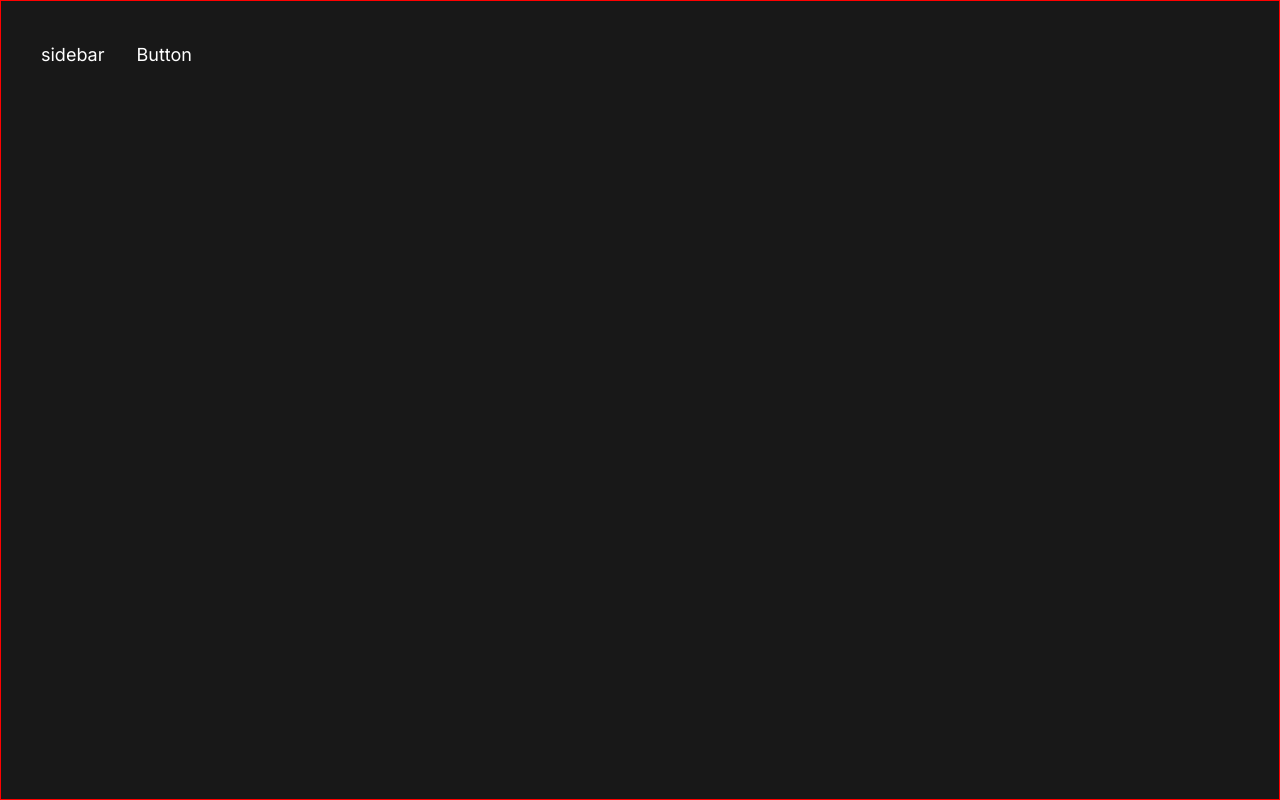
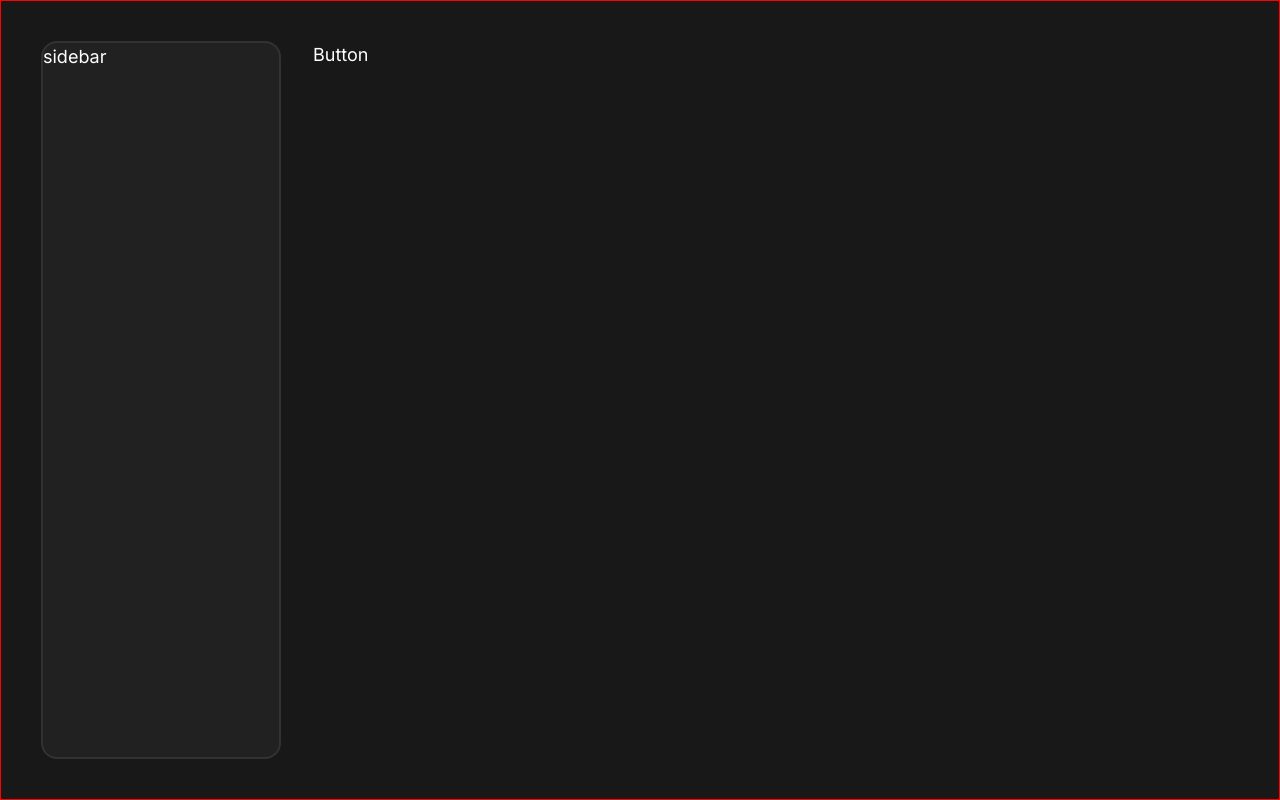
Before and after one commit to PauloCollares1/dashdescoboard, a Next.js app: page / in a window 1280 px wide. Built offline with nearby package versions, Linux system fonts and the light colour scheme.

Commit message:
Inserindo o primeiro context

```diff
--- a/app/components/Sidebar/index.tsx
+++ b/app/components/Sidebar/index.tsx
@@ -1,7 +1,25 @@
+"use client";
 import React from "react";
+// import { useGlobalState } from "@/app/context/globalProvider";
+
+import { useGlobalState } from "@/app/context/globalProvider";
+import styled from "styled-components";
 
 const Sidebar = () => {
-  return <div>sidebar</div>;
+  const { theme } = useGlobalState();
+
+  console.log("theme");
+  console.log(theme);
+
+  return <StyledNavbar theme={theme}>sidebar</StyledNavbar>;
 };
 
+const StyledNavbar = styled.nav`
+  position: relative;
+  border-radius: 1rem;
+  width: ${(props) => props.theme.sidebarWidth};
+  background-color: ${(props) => props.theme.colorBg2};
+  border: 2px solid ${(props) => props.theme.borderColor2};
+`;
+
 export default Sidebar;
--- /dev/null
+++ b/app/context/globalProvider.js
@@ -0,0 +1,28 @@
+
+"use client";
+
+import React, { createContext, useContext, useState } from "react";
+import themes from './themes';
+
+
+export const GlobalContext = createContext();
+export const GlobalUpdateContext = createContext();
+
+export const GlobalProvider = ({children}) => {
+
+    const [selectedTheme, setSelectedThemes] = useState(0);
+
+
+    const theme = themes[selectedTheme]
+
+    return (
+        <GlobalContext.Provider value={{theme}}>
+            <GlobalUpdateContext.Provider value={{}}>
+                {children}
+            </GlobalUpdateContext.Provider>
+        </GlobalContext.Provider>
+    )
+};
+
+export const useGlobalState = () => useContext(GlobalContext);
+// export const useGlobalUpdate = () => useContext(GlobalUpdateContext)
--- a/app/globals.css
+++ b/app/globals.css
@@ -1,6 +1,6 @@
 @tailwind base;
+@tailwind utilities;
 @tailwind components;
-@tailwind utilities;
 
 :root {
   --foreground-rgb: 0, 0, 0;
--- a/app/layout.tsx
+++ b/app/layout.tsx
@@ -3,6 +3,7 @@ import { Inter } from "next/font/google";
 import "./globals.css";
 import Sidebar from "./components/Sidebar";
 import GlobalStyleProvider from "./providers/GlobalStyleProvider";
+import ContextProvider from "./providers/ContextProvider";
 
 const inter = Inter({ subsets: ["latin"] });
 
@@ -19,10 +20,12 @@ export default function RootLayout({
   return (
     <html lang="en">
       <body className={inter.className}>
-        <GlobalStyleProvider>
-          <Sidebar />
-          {children}
-        </GlobalStyleProvider>
+        <ContextProvider>
+          <GlobalStyleProvider>
+            <Sidebar />
+            {children}
+          </GlobalStyleProvider>
+        </ContextProvider>
       </body>
     </html>
   );
--- a/app/page.tsx
+++ b/app/page.tsx
@@ -1,4 +1,3 @@
-import Image from "next/image";
 import Button from "./components/Button";
 
 export default function Home() {
--- /dev/null
+++ b/app/providers/ContextProvider.tsx
@@ -0,0 +1,24 @@
+"use client";
+
+import React, { ReactNode, useEffect, useState } from "react";
+import { GlobalProvider } from "../context/globalProvider";
+
+interface Iprops {
+  children: ReactNode;
+}
+
+const ContextProvider = ({ children }: Iprops) => {
+  const [loadContex, setLoadContex] = useState(false);
+
+  useEffect(() => {
+    setTimeout(() => {
+      setLoadContex(true);
+    }, 200);
+  }, []);
+
+  if (!loadContex) return null;
+
+  return <GlobalProvider>{children}</GlobalProvider>;
+};
+
+export default ContextProvider;
```
